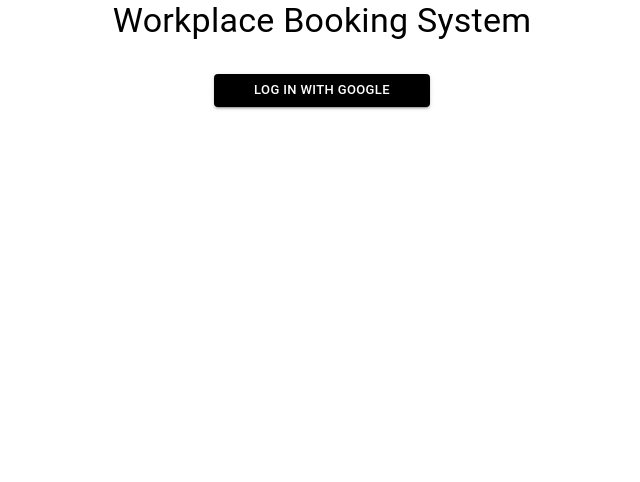
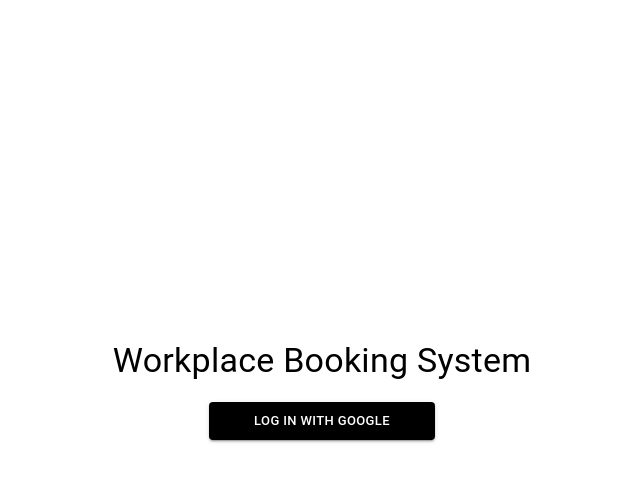
Before and after one commit to Softwarenetic/officespace-booking, a React (Create React App) app in the folder packages/frontend_user/: page / in a window 1280 px wide. Shown: the top 482 px of the page, without its empty margins (318-958 px from the left). Built offline with nearby package versions, Linux system fonts and the light colour scheme.

Commit message:
added vertical alignment

```diff
--- a/packages/frontend_user/src/components/SignInWindow/SignInWindow.css
+++ b/packages/frontend_user/src/components/SignInWindow/SignInWindow.css
@@ -1,6 +1,5 @@
 .signInContainer{
  display: flex;
- justify-content: center;
  flex-direction: column;
  align-items: center;
 }
--- a/packages/frontend_user/src/components/SignInWindow/SignInWindow.tsx
+++ b/packages/frontend_user/src/components/SignInWindow/SignInWindow.tsx
@@ -2,15 +2,26 @@ import Box from '@mui/material/Box';
 import Button from '@mui/material/Button';
 import Typography from '@mui/material/Typography';
 import './SignInWindow.css'
+import Grid from '@mui/material/Grid';
 
 
 const SignInWindow:React.FC = ()=>{
 
     return (
-        <Box className='signInContainer' >
-            <Typography  variant="h4" gutterBottom> Workplace Booking System </Typography>
-            <Button variant="contained" size="small" style={{margin:'20px',padding:'5px 40px',backgroundColor:'black'}}>Log in with Google </Button>
-        </Box>
+       <Grid
+       container
+        spacing={0}
+        direction="column"
+        alignItems="center"
+        justifyContent="center"
+        style={{ minHeight: '100vh' }}
+       >
+            <Box className='signInContainer' >
+                <Typography  variant="h4"> Workplace Booking System </Typography>
+                <Button variant="contained" size="small" style={{margin:'20px',padding:'8px 45px',backgroundColor:'black'}}>Log in with Google </Button>
+            </Box>
+       </Grid>
+
     )
 
 }
```
